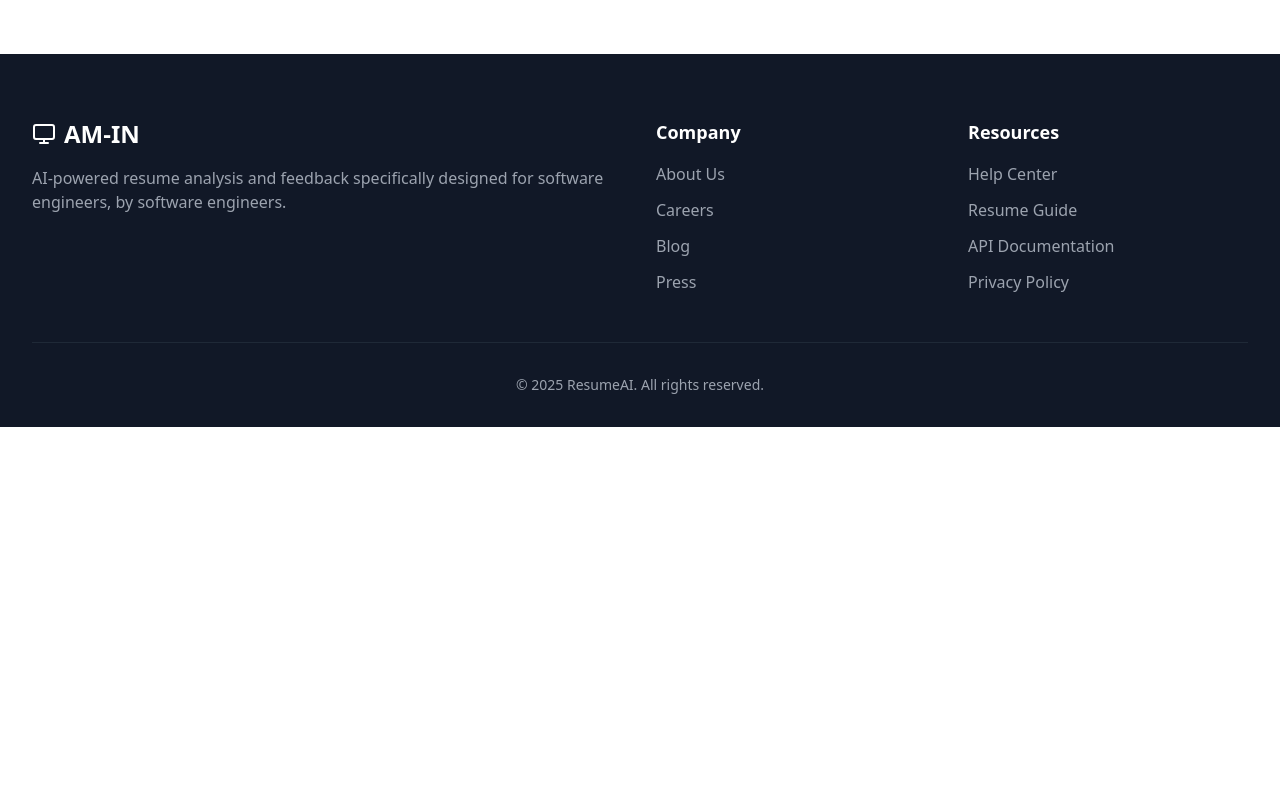
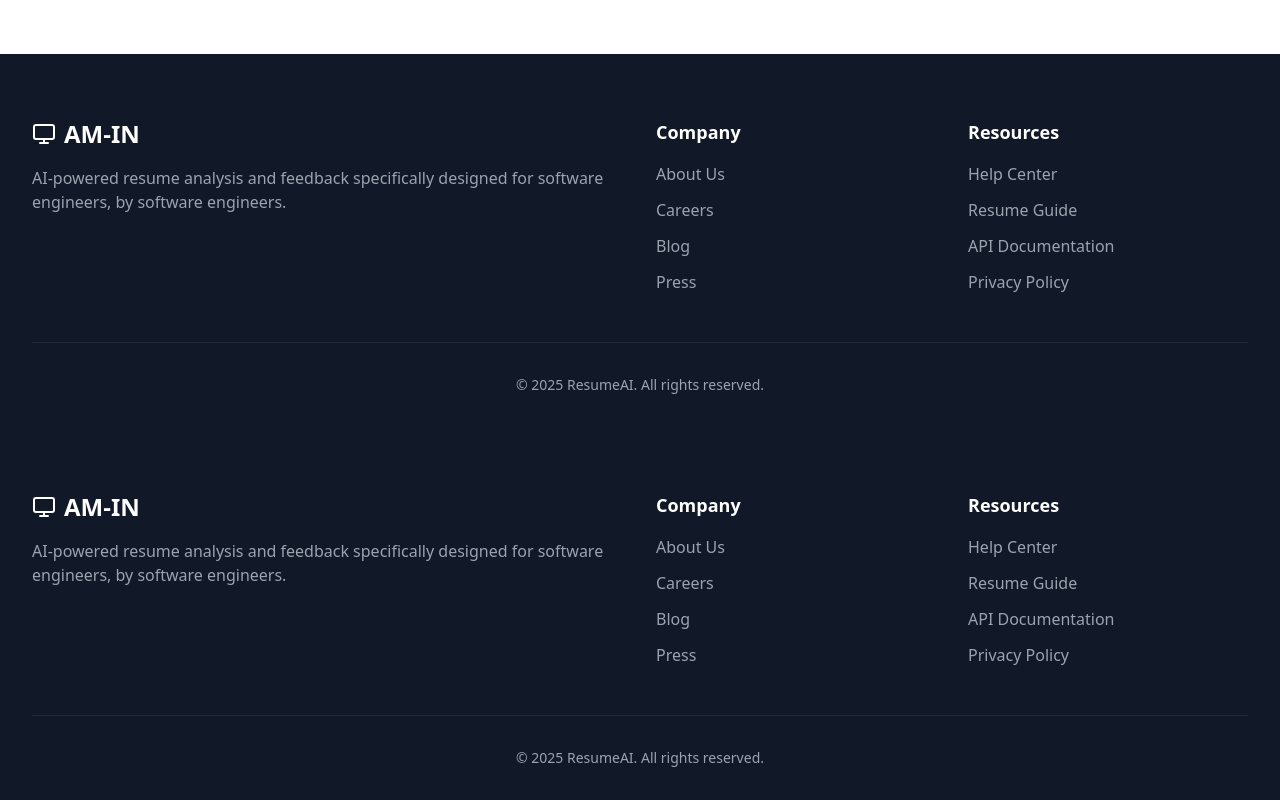
Before and after one commit to Muneer911/amin-client, a Next.js app: page / in a window 1280 px wide. Shown: the part 1741-2541 px from the top of the page. Before the commit the page ends 2168 px from the top, so only its background shows below. Built offline with nearby package versions, Linux system fonts and the light colour scheme.

Commit message:
Add Footer component to RootLayout for improved site structure and navigation

```diff
--- a/src/app/layout.jsx
+++ b/src/app/layout.jsx
@@ -1,4 +1,4 @@
-import { Geist } from "geist/font";
+import Footer from "./components/Footer";
 
 export const metadata = {
   title: "Create Next App",
@@ -8,7 +8,10 @@
 export default function RootLayout({ children }) {
   return (
     <html lang="en">
-      <body className={``}>{children}</body>
+      <body className={``}>
+        {children}
+        <Footer></Footer>
+      </body>
     </html>
   );
 }
```
